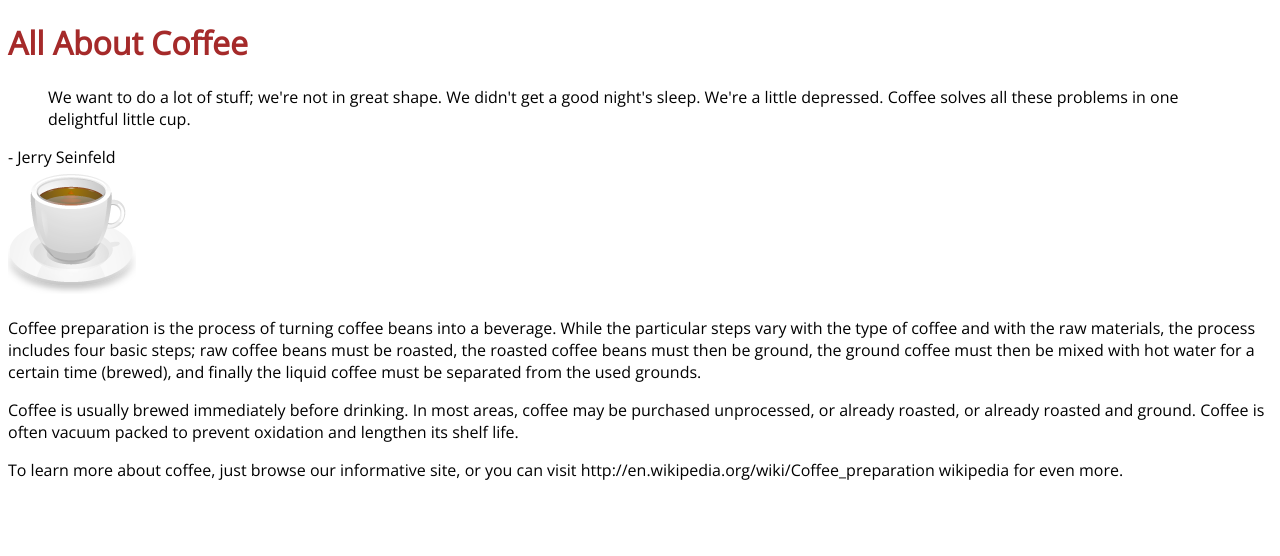
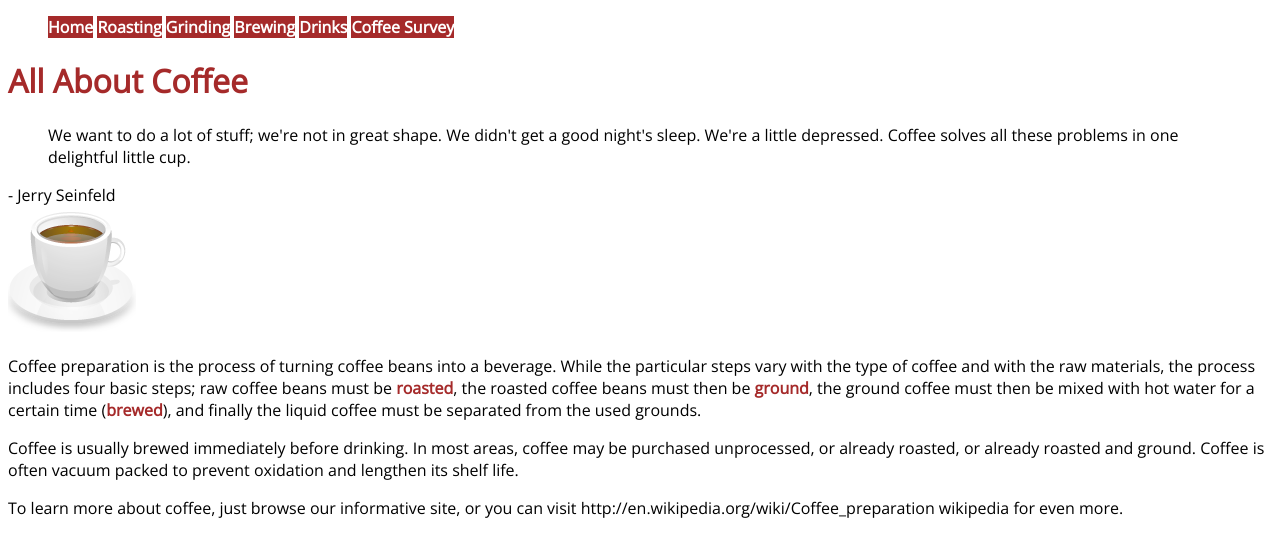
Before and after one commit to EstebanGiacobbe/Coffee-Website, a plain HTML site: page index.html in a window 1280 px wide. Drawn offline with nearby package versions, Linux system fonts and the light colour scheme.

Commit message:
Navigation links created, I also added some CSS to style in-text links and navigation links

```diff
--- a/index.html
+++ b/index.html
@@ -7,6 +7,19 @@
   <link href="styles.css" rel="stylesheet" type="text/css"/>
 </head>
 <body>
+
+<nav>
+
+<ul>
+  <li><a href="index.html">Home</a></li>
+  <li><a href="roasting.html">Roasting</a></li>
+  <li><a href="grinding.html">Grinding</a></li>
+  <li><a href="brewing.html">Brewing</a></li>
+  <li><a href="drinks.html">Drinks</a></li>
+  <li><a href="survey.html">Coffee Survey</a></li>
+</ul>
+
+</nav>
 
 <h1>All About Coffee</h1>
 
@@ -22,9 +35,9 @@ delightful little cup.</blockquote>
   <img src="images/coffee-cup.png" alt="a cup of coffee" width="128" height="128"/>
 <p>Coffee preparation is the process of turning coffee beans into a beverage. While
 the particular steps vary with the type of coffee and with the raw materials, the
-process includes four basic steps; raw coffee beans must be roasted, the roasted
-coffee beans must then be ground, the ground coffee must then be mixed with hot
-water for a certain time (brewed), and finally the liquid coffee must be separated
+process includes four basic steps; raw coffee beans must be <a href="roasting.html">roasted</a>, the roasted
+coffee beans must then be <a href="grinding.html">ground</a>, the ground coffee must then be mixed with hot
+water for a certain time (<a href="brewing.html">brewed</a>), and finally the liquid coffee must be separated
 from the used grounds.</p>
 
 <p>Coffee is usually brewed immediately before drinking. In most areas, coffee may
--- a/styles.css
+++ b/styles.css
@@ -9,3 +9,24 @@ h1,h2, h3{
 ul{
   list-style-image: url("images/tiny-coffee-cup.gif");
 }
+a:link, a:visited{
+  text-decoration: none;
+  color: brown;
+  font-weight: bold;
+}
+a:hover{
+  color: black;
+}
+nav ul{
+  list-style: none;
+}
+nav li{
+  display: inline;
+}
+nav a:link, nav a:visited{
+  background-color: brown;
+  color: white;
+}
+nav a:hover{
+  background-color: black;
+}
```
Also changed, not shown: brewing.html (+8 -8 lines).
